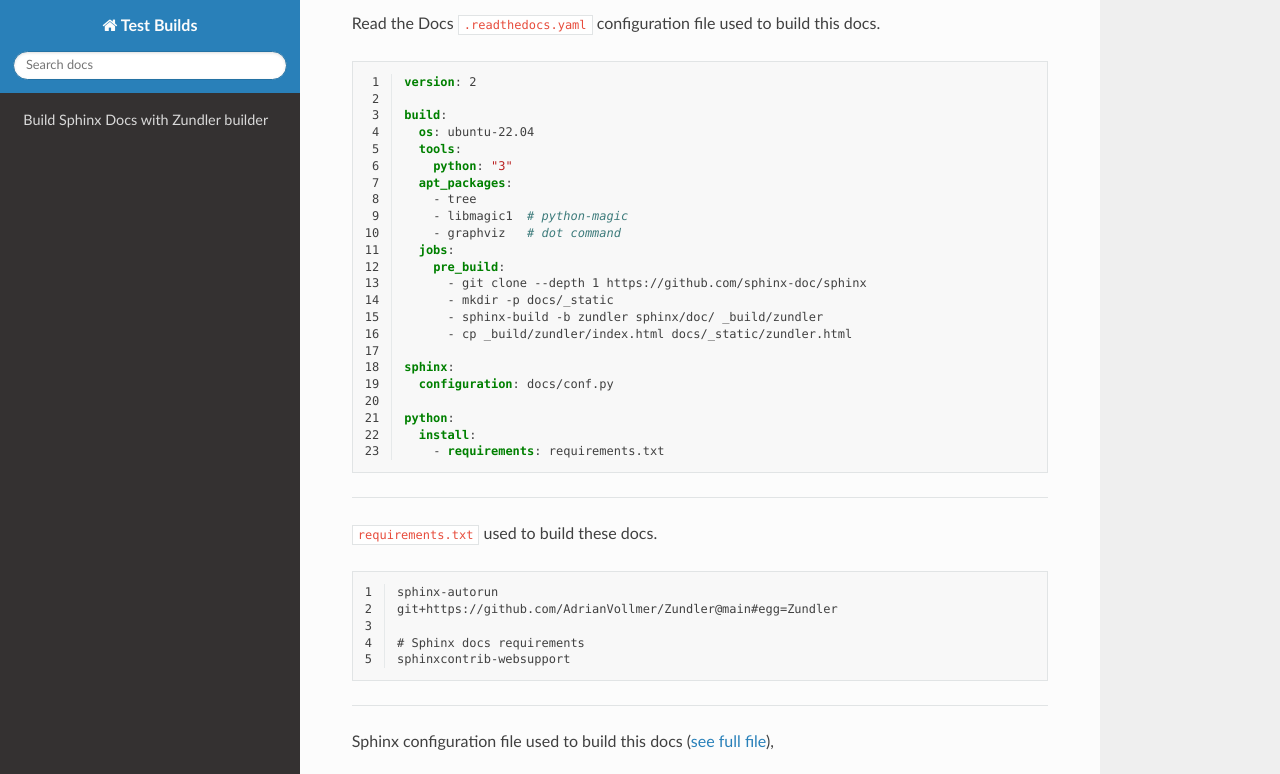
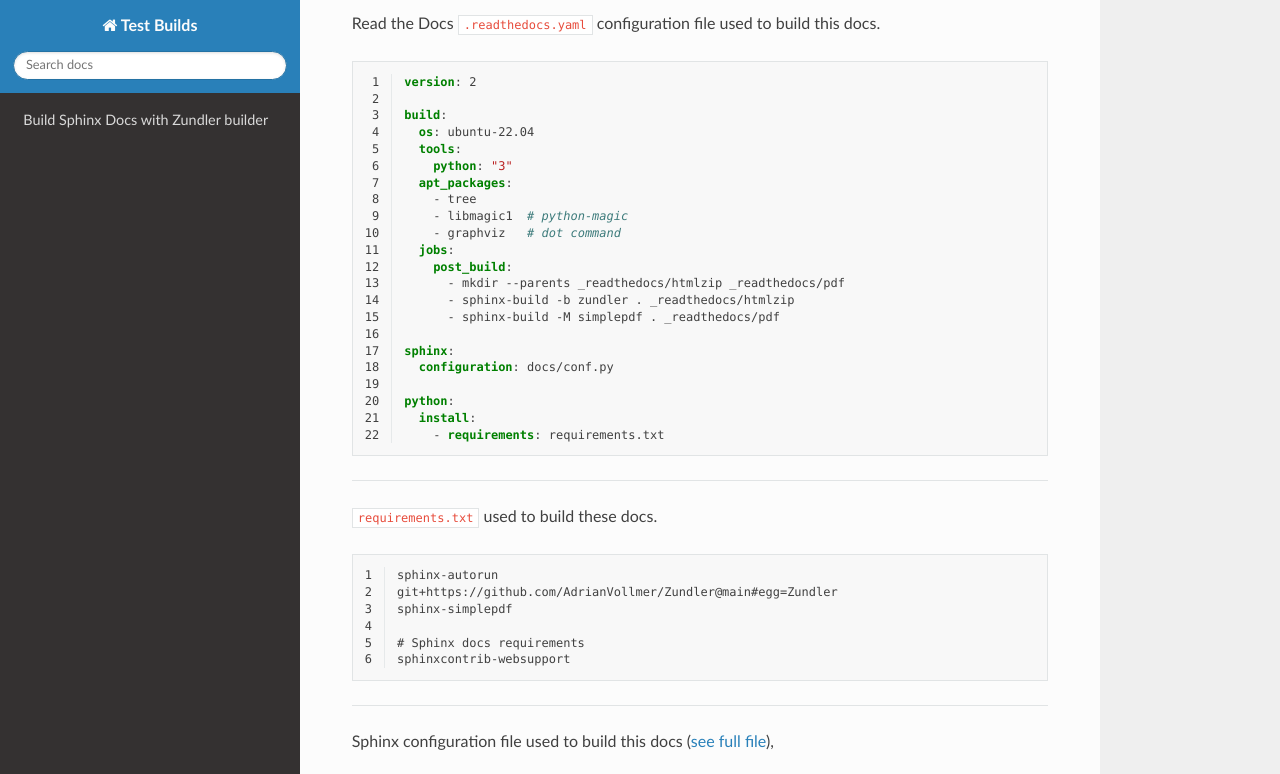
Before and after one commit to readthedocs/test-builds, a Sphinx documentation site: the page built from docs/index.rst, in a window 1280 px wide and 900 px high, scrolled down 347 px, cut to the strip 0-774 px from the top of the window. Built offline with Sphinx 7.4.7 and the Read the Docs theme 2.0.0, drawn with Linux system fonts in a browser that asks for light colours.

Commit message:
Build all formats (pdf, htmlzip, html) using `build.jobs` and `_readthedocs/<format>` directories

```diff
--- a/docs/conf.py
+++ b/docs/conf.py
@@ -4,6 +4,7 @@
 project = 'Test Builds'
 extensions = [
     'sphinx_autorun',
+    'sphinx_simplepdf',
 ]
 
 latex_engine = 'xelatex'  # allow us to build Unicode chars
--- a/requirements.txt
+++ b/requirements.txt
@@ -1,5 +1,6 @@
 sphinx-autorun
 git+https://github.com/AdrianVollmer/Zundler@main#egg=Zundler
+sphinx-simplepdf
 
 # Sphinx docs requirements
 sphinxcontrib-websupport
```
Also changed, not shown: .readthedocs.yaml.
